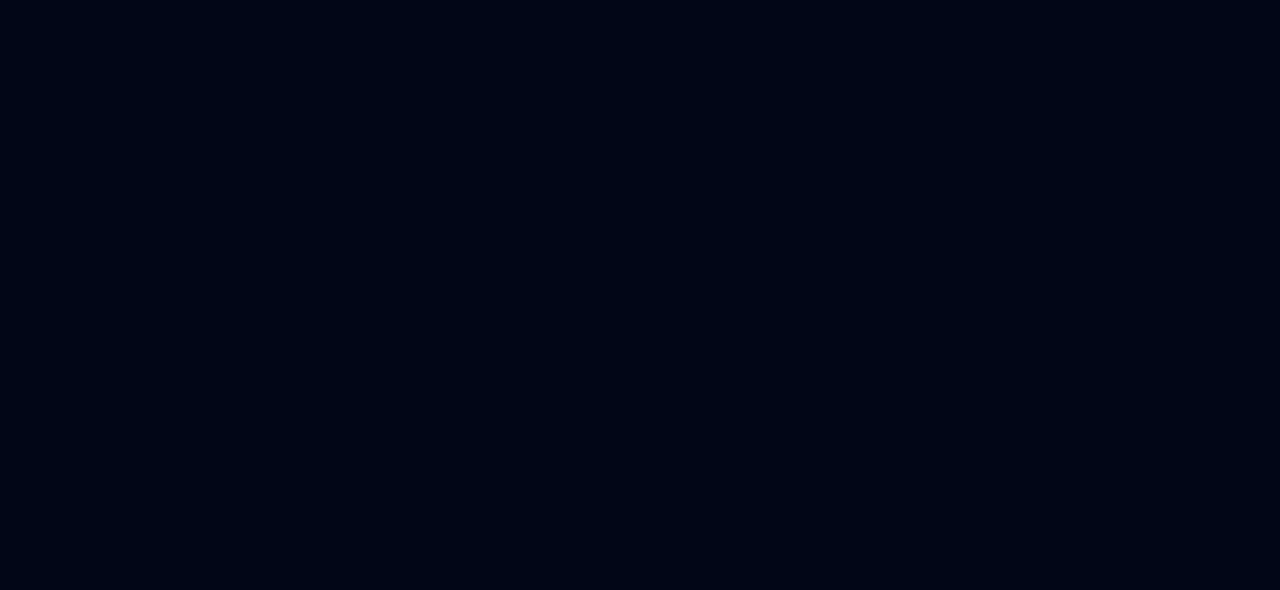
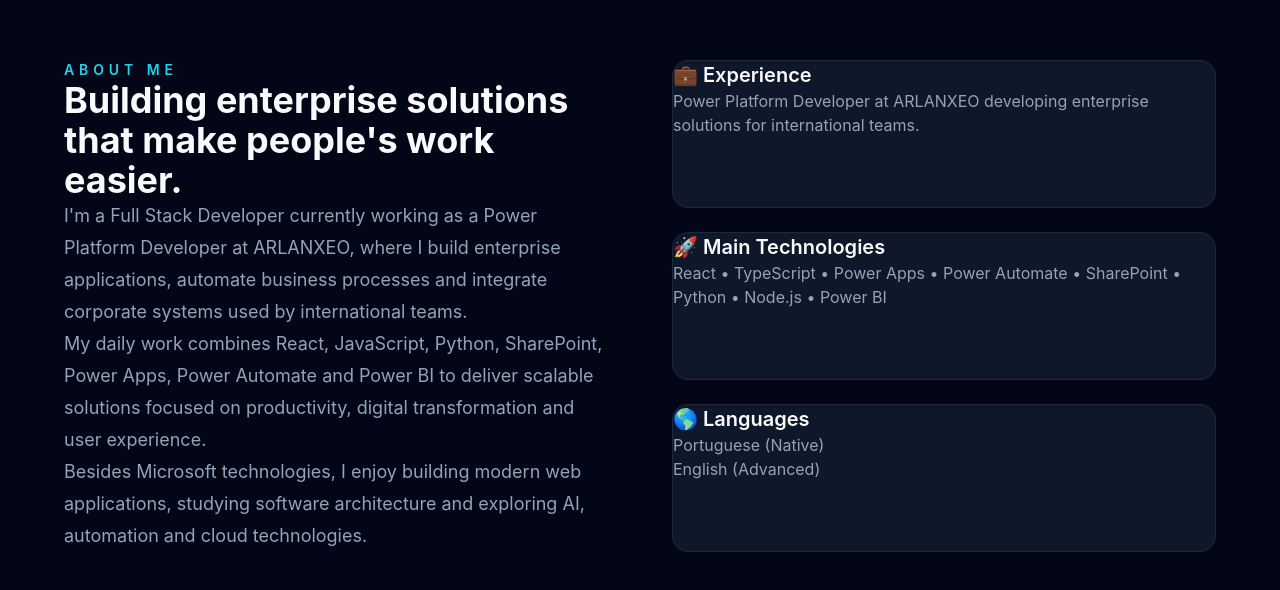
Before and after one commit to CaceresEly/Portifolio, a React (Vite) app: page / in a window 1280 px wide. Shown: the part 894-1484 px from the top of the page. Before the commit the page ends 800 px from the top, so only its background shows below. Built offline with nearby package versions, Linux system fonts and the light colour scheme.

Commit message:
feat: add about section

```diff
--- a/src/app/App.tsx
+++ b/src/app/App.tsx
@@ -1,5 +1,6 @@
 import { Navbar } from '../components/layout/navbar';
 import { HeroSection } from '../components/sections/hero_section';
+import { AboutSection } from '../components/sections/about_section';
 
 function App() {
   return (
@@ -8,6 +9,7 @@ function App() {
 
       <main>
         <HeroSection />
+        <AboutSection />
       </main>
     </>
   );
--- /dev/null
+++ b/src/components/sections/about_section.tsx
@@ -0,0 +1,117 @@
+function AboutSection() {
+  return (
+    <section
+      id="about"
+      className="flex min-h-screen items-center justify-center px-6 py-24"
+    >
+      <div className="mx-auto grid w-full max-w-6xl gap-16 md:grid-cols-2">
+        <div>
+          <p
+            className="mb-4 text-sm font-semibold uppercase tracking-[0.35em]"
+            style={{ color: 'var(--color-primary)' }}
+          >
+            About Me
+          </p>
+
+          <h2 className="text-4xl font-bold">
+            Building enterprise solutions that make people's work easier.
+          </h2>
+
+          <p
+            className="mt-8 text-lg leading-8"
+            style={{ color: 'var(--color-text-muted)' }}
+          >
+            I'm a Full Stack Developer currently working as a Power Platform
+            Developer at ARLANXEO, where I build enterprise applications,
+            automate business processes and integrate corporate systems used by
+            international teams.
+          </p>
+
+          <p
+            className="mt-6 text-lg leading-8"
+            style={{ color: 'var(--color-text-muted)' }}
+          >
+            My daily work combines React, JavaScript, Python, SharePoint,
+            Power Apps, Power Automate and Power BI to deliver scalable
+            solutions focused on productivity, digital transformation and user
+            experience.
+          </p>
+
+          <p
+            className="mt-6 text-lg leading-8"
+            style={{ color: 'var(--color-text-muted)' }}
+          >
+            Besides Microsoft technologies, I enjoy building modern web
+            applications, studying software architecture and exploring AI,
+            automation and cloud technologies.
+          </p>
+        </div>
+
+        <div className="grid gap-6">
+          <div
+            className="rounded-2xl border p-6"
+            style={{
+              background: 'var(--color-surface)',
+              borderColor: 'var(--color-border)',
+            }}
+          >
+            <h3 className="text-xl font-semibold">
+              💼 Experience
+            </h3>
+
+            <p
+              className="mt-4"
+              style={{ color: 'var(--color-text-muted)' }}
+            >
+              Power Platform Developer at ARLANXEO developing enterprise
+              solutions for international teams.
+            </p>
+          </div>
+
+          <div
+            className="rounded-2xl border p-6"
+            style={{
+              background: 'var(--color-surface)',
+              borderColor: 'var(--color-border)',
+            }}
+          >
+            <h3 className="text-xl font-semibold">
+              🚀 Main Technologies
+            </h3>
+
+            <p
+              className="mt-4"
+              style={{ color: 'var(--color-text-muted)' }}
+            >
+              React • TypeScript • Power Apps • Power Automate •
+              SharePoint • Python • Node.js • Power BI
+            </p>
+          </div>
+
+          <div
+            className="rounded-2xl border p-6"
+            style={{
+              background: 'var(--color-surface)',
+              borderColor: 'var(--color-border)',
+            }}
+          >
+            <h3 className="text-xl font-semibold">
+              🌎 Languages
+            </h3>
+
+            <p
+              className="mt-4"
+              style={{ color: 'var(--color-text-muted)' }}
+            >
+              Portuguese (Native)
+              <br />
+              English (Advanced)
+            </p>
+          </div>
+        </div>
+      </div>
+    </section>
+  );
+}
+
+export { AboutSection };
```
